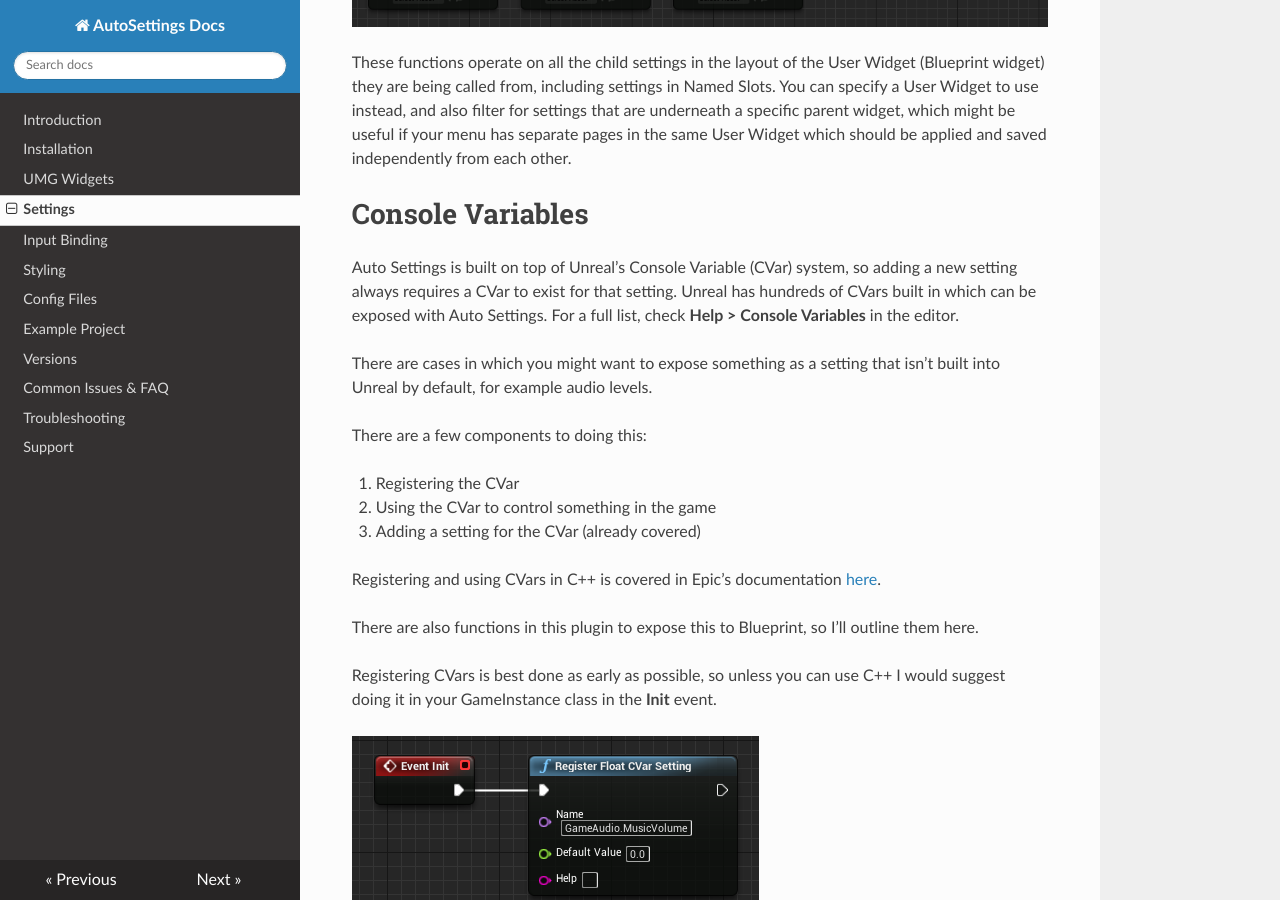
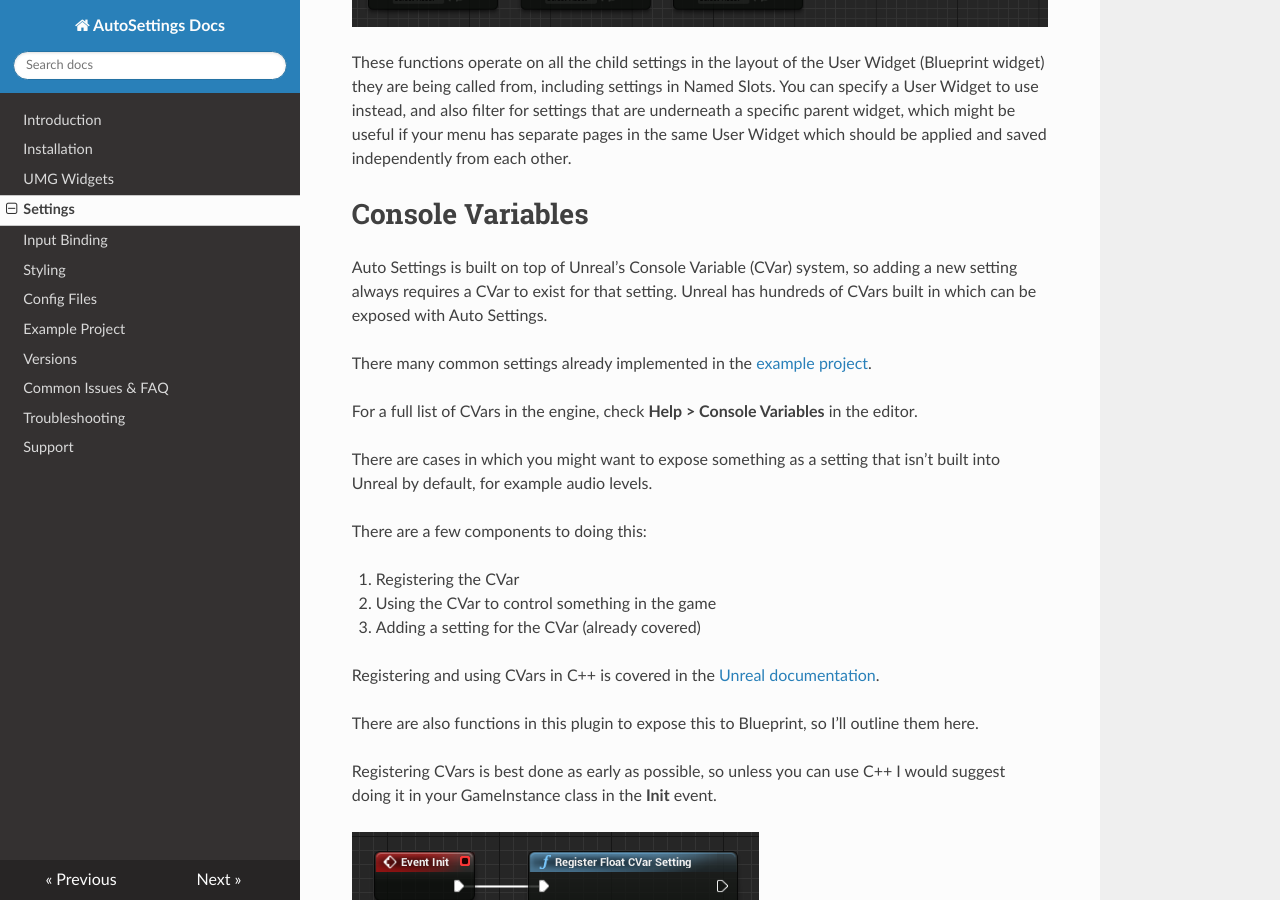
Before and after one commit to Acren/AutoSettings-Docs, an MkDocs documentation site: the page built from docs/settings.md, in a window 1280 px wide and 900 px high, scrolled down 2188 px. Built offline with MkDocs 1.6.1, drawn with Linux system fonts in a browser that asks for light colours; nearby versions of some CDN libraries; old or Windows-style settings are respelled for this version of MkDocs.

Commit message:
Refer to the example project from Console Variables

```diff
--- a/docs/settings.md
+++ b/docs/settings.md
@@ -51,7 +51,10 @@ These functions operate on all the child settings in the layout of the User Widg
 # Console Variables
 
 Auto Settings is built on top of Unreal’s Console Variable (CVar) system, so adding a new setting always requires a CVar to exist for that setting. Unreal has hundreds of CVars built in which can be exposed with Auto Settings.
-For a full list, check **Help > Console Variables** in the editor.
+
+There many common settings already implemented in the [example project](/example-project).
+
+For a full list of CVars in the engine, check **Help > Console Variables** in the editor.
 
 There are cases in which you might want to expose something as a setting that isn’t built into Unreal by default, for example audio levels.
 
@@ -61,7 +64,7 @@ There are a few components to doing this:
 2. Using the CVar to control something in the game
 3. Adding a setting for the CVar (already covered)
 
-Registering and using CVars in C++ is covered in Epic’s documentation [here](https://docs.unrealengine.com/latest/INT/Programming/Development/Tools/ConsoleManager/index.html).
+Registering and using CVars in C++ is covered in the [Unreal documentation](https://docs.unrealengine.com/latest/INT/Programming/Development/Tools/ConsoleManager/index.html).
 
 There are also functions in this plugin to expose this to Blueprint, so I’ll outline them here.
 
```
